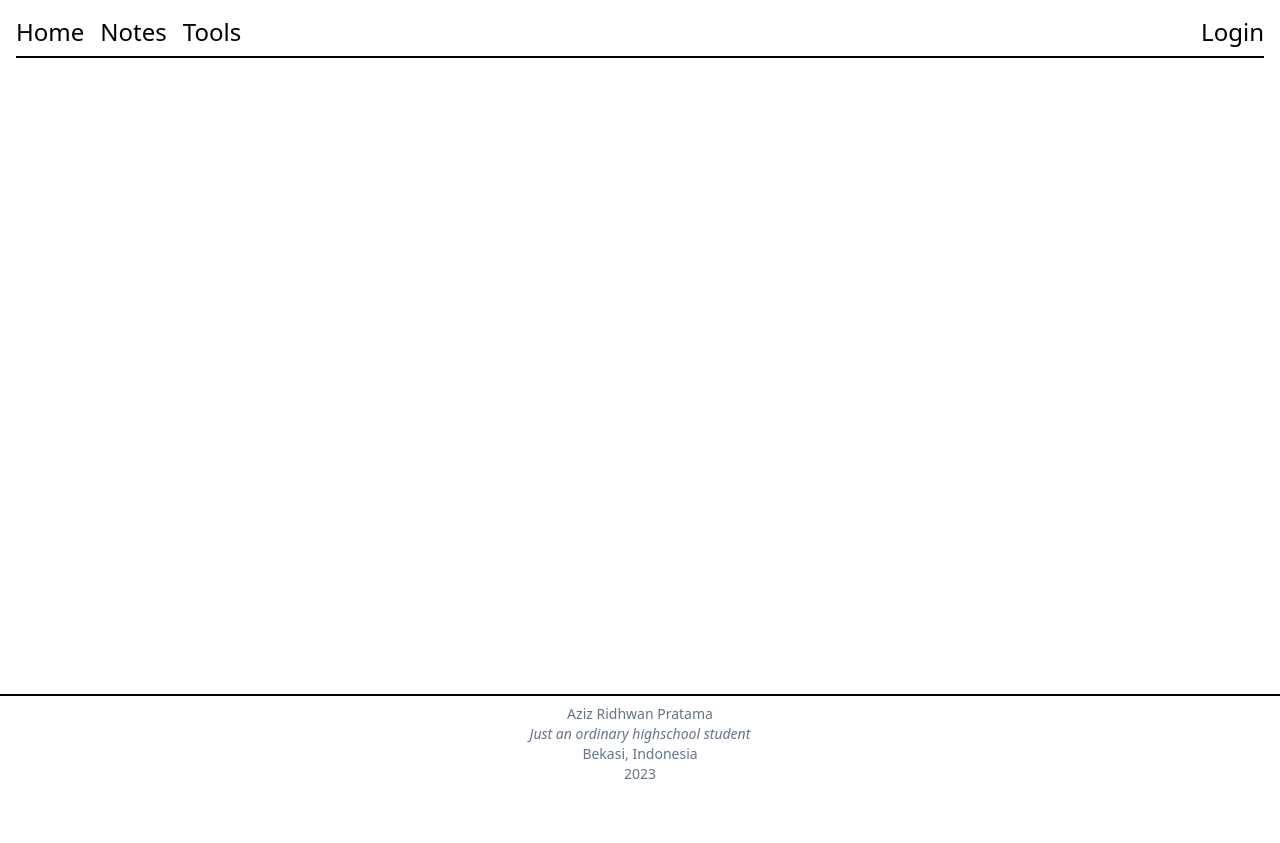
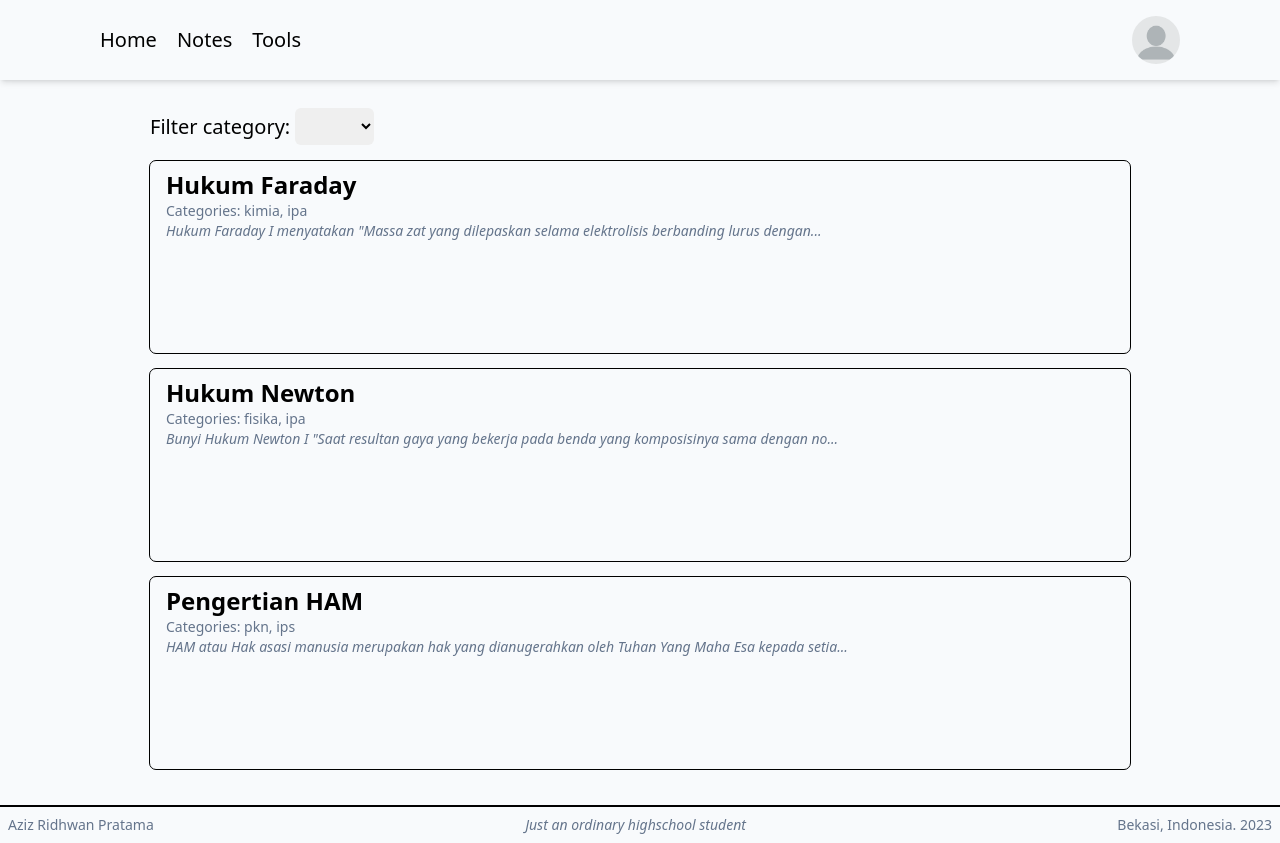
Before and after one commit to ziprawan/sekolah_beta_intensif, a Nuxt app: page /notes in a window 1280 px wide. Before the commit the page ends 800 px from the top, so only its background shows below. Built offline with nearby package versions, Linux system fonts and the light colour scheme.

Commit message:
Tugas #2: Menambahkan filter category
Fix: Perbaikan tugas #1

Signed-off-by: Aziz Ridhwan Pratama <azizpratama@gnuweeb.org>

```diff
--- /dev/null
+++ b/assets/notes.json
@@ -0,0 +1,20 @@
+[
+  {
+    "id": "2970eedf82c1140f7fe7",
+    "title": "Hukum Faraday",
+    "content": "Hukum Faraday I menyatakan \"Massa zat yang dilepaskan selama elektrolisis berbanding lurus dengan jumlah listrik yang digunakan.\"\nHukum Faraday II menyatakan \"Massa zat yang dilepaskan pada elektrolisis berbanding lurus dengan massa ekuivalen zat tersebut\"",
+    "categories": ["kimia", "ipa"]
+  },
+  {
+    "id": "70ed7caef18a9a3da992",
+    "title": "Hukum Newton",
+    "content": "Bunyi Hukum Newton I \"Saat resultan gaya yang bekerja pada benda yang komposisinya sama dengan nol, maka benda yang awalnya diam akan tetap terus diam. Kemudian benda yang awalnya bergerak lurus beraturan maka akan tetap bergerak lurus beraturan dengan kecepatan yang tetap\"\nBunyi Hukum Newton II \"Percepatan yang terjadi karena perubahan dari kecepatan pada suatu benda akan sebanding dengan resultan gaya atau jumlah gaya yang bekerja pada benda tersebut dan akan berbanding terbalik dengan massa benda\"\nBunyi Hukum Newton III \"Tiap aksi akan menimbulkan reaksi, jadi apabila suatu benda memberikan gaya pada benda lain maka benda yang mendapat gaya akan memberikan gaya kembali yang besarnya sama dengan gaya yang diterima dari benda pertama, namun arahnya akan berlawanan\"",
+    "categories": ["fisika", "ipa"]
+  },
+  {
+    "id": "58a04f6ec045f0b74698",
+    "title": "Pengertian HAM",
+    "content": "HAM atau Hak asasi manusia merupakan hak yang dianugerahkan oleh Tuhan Yang Maha Esa kepada setiap individu di bumi. Setiap orang wajib menjaga, melindungi serta menghormati haknya setiap orang.",
+    "categories": ["pkn", "ips"]
+  }
+]
--- a/components/WebFooter.vue
+++ b/components/WebFooter.vue
@@ -1,8 +1,7 @@
 <template>
-  <div class="p-4 text-sm text-center fixed left-0 bottom-0 w-full border-t-2 border-black pt-2 text-slate-500">
+  <div class="p-2 text-sm text-center bg-primary flex justify-between bottom-0 w-full border-t-2 border-black pt-2 text-slate-500">
     <div>Aziz Ridhwan Pratama</div>
     <div class="italic">Just an ordinary highschool student</div>
-    <div>Bekasi, Indonesia</div>
-    <div>2023</div>
+    <div>Bekasi, Indonesia. 2023</div>
   </div>
 </template>
--- a/components/WebHeader.vue
+++ b/components/WebHeader.vue
@@ -1,10 +1,22 @@
 <template>
-  <div class="flex justify-between text-2xl pb-2 border-black border-b-2">
-    <div class="flex space-x-4">
-      <div>Home</div>
-      <div>Notes</div>
-      <div>Tools</div>
+  <div
+    class="fixed top-0 left-0 w-[100vw] h-[70px] sm:h-[80px] shadow-md lg:px-[100px] md:px-[50px] px-[20px] flex items-center justify-between z-20 bg-slate-50">
+    <div class="flex text-xl items-center space-x-5 justify-between">
+      <div><a href="/">Home</a></div>
+      <div><a href="/notes">Notes</a></div>
+      <div><a href="/tools">Tools</a></div>
     </div>
-    <div>Login</div>
+    <!-- <div class="hover:bg-[#FF9000] bg-slate-200 text-slate-900 transition hover:text-white font-semibold px-5 py-3 rounded-full font-poppins">Login</div> -->
+    <div class="w-12 h-12 rounded-full overflow-hidden">
+      <a href="/profile"><img src="../assets/default.webp" class="object-cover hover:cursor-pointer" /></a>
+    </div>
   </div>
 </template>
+
+<script>
+export default {
+  data() {
+    return {}
+  }
+}
+</script>
--- /dev/null
+++ b/components/notes/NotesCard.vue
@@ -0,0 +1,35 @@
+<template>
+  <div>
+    <a :href="`/notes/${note.id}`">
+      <div class="font-sans mt-4 outline outline-1 rounded-md h-36 xl:h-48">
+        <div class="w-full px-4 py-2">
+          <div class="font-bold text-2xl">{{ note.title }}</div>
+          <div class="text-sm text-slate-500">Categories: {{ note.categories.join(", ") }}</div>
+          <div class="text-sm text-slate-500 text-justify whitespace-pre-line italic">
+            {{ note.content.length > 100 ? `${note.content.slice(0, 97)}...` : note.content }}
+          </div>
+        </div>
+      </div>
+    </a>
+  </div>
+</template>
+
+<script lang="ts">
+import type { PropType } from 'vue';
+
+interface Note {
+  id: string,
+  title: string,
+  content: string,
+  categories: string[]
+}
+
+export default {
+  props: {
+    note: {
+      type: Object as PropType<Note>,
+      required: true
+    }
+  }
+}
+</script>
--- a/layouts/default.vue
+++ b/layouts/default.vue
@@ -1,10 +1,14 @@
 <template>
-  <div id="app" class="p-4">
-    <WebHeader />
+  <div id="app" class="bg-primary">
+    <div class="relative min-h-[100vh]">
+      <WebHeader />
 
-    <Nuxt />
+      <div class="text-xl px-[20px] md:px-[100px] xl:px-[150px] gap-10 pt-[108px] pb-[36px] relative">
+        <Nuxt />
+      </div>
 
-    <WebFooter />
+      <WebFooter />
+    </div>
   </div>
 </template>
 
--- a/package.json
+++ b/package.json
@@ -16,7 +16,9 @@
     "@nuxtjs/axios": "^5.13.6",
     "core-js": "^3.25.3",
     "nuxt": "^2.15.8",
+    "oh-vue-icons": "^1.0.0-rc3",
     "vue": "^2.7.10",
+    "vue-demi": "^0.14.6",
     "vue-server-renderer": "^2.7.10",
     "vue-template-compiler": "^2.7.10"
   },
--- a/pages/index.vue
+++ b/pages/index.vue
@@ -1,5 +1,5 @@
 <template>
-  <div class="text-xl py-2">
+  <div>
     <div>Welcome to my website!</div>
     <div>In here you can save and share your notes.</div>
     <div>Soon!</div>
--- /dev/null
+++ b/pages/notes.vue
@@ -0,0 +1,42 @@
+<template>
+  <div>
+    <div>
+      Filter category:
+      <select id="filter" v-model="filterQuery" class="p-1 rounded-md" name="title">
+        <option value="" selected></option>
+        <option
+          v-for="category in Array.from(new Set(notes.map(n => n.categories).flat()))"
+          :key="category"
+          :value="category"
+        >{{ category }}</option>
+      </select>
+    </div>
+    <NotesCard v-for="(note, i) in filterNotes" :key="i" :note="note" />
+  </div>
+</template>
+
+<script lang="ts">
+import notes from "../assets/notes.json"
+import NotesCard from "~/components/notes/NotesCard.vue";
+
+export default {
+  components: {
+    NotesCard
+  },
+  data() {
+    return {
+      notes,
+      filterQuery: ""
+    }
+  },
+  computed: {
+    filterNotes() {
+      if (this.filterQuery) {
+        return this.notes.filter(note => note.categories.includes(this.filterQuery));
+      }
+
+      return this.notes;
+    }
+  }
+}
+</script>
--- /dev/null
+++ b/pages/profile.vue
@@ -0,0 +1,23 @@
+<template>
+  <main>
+    <div class="w-full p-5 sm:p-10 flex flex-col bg-white shadow-md rounded-2xl relative">
+      <div class="block sm:hidden text-3xl font-semibold mb-3 relative">
+        Profile
+      </div>
+      <div class="relative overflow-hidden w-36 h-36 rounded-full m-auto bg-transparent flex justify-center items-center">
+        <img src="../assets/default.webp" />
+      </div>
+      <div class="px-4 py-2 mt-2 bg-gray-100 rounded-lg">
+        <p class="font-semibold">Name</p>
+        <p>Aziz Ridhwan Pratama</p>
+      </div>
+      <div class="px-4 py-2 mt-2 bg-gray-100 rounded-lg">
+        <p class="font-semibold">Username</p>
+        <p>ridhwan_aziz</p>
+      </div>
+      <button class="py-3 px-4 mt-3 bg-gray-100 hover:bg-slate-950 hover:text-white transition w-fit rounded-lg font-semibold flex items-center gap-1">
+        Log Out
+      </button>
+    </div>
+  </main>
+</template>
--- /dev/null
+++ b/pages/tools.vue
@@ -0,0 +1,6 @@
+<template>
+  <div>
+    <div>Some awesome tools will be avalable soon!</div>
+    <div><i>Insya Allah</i></div>
+  </div>
+</template>
--- a/tailwind.config.js
+++ b/tailwind.config.js
@@ -8,7 +8,11 @@ module.exports = {
     './nuxt.config.{js,ts}',
   ],
   theme: {
-    extend: {},
+    extend: {
+      backgroundColor: {
+        primary: 'rgb(248, 250, 252)',
+      },
+    },
   },
   plugins: [],
 }
--- a/tsconfig.json
+++ b/tsconfig.json
@@ -15,6 +15,7 @@
       "~/*": ["./*"],
       "@/*": ["./*"]
     },
+    "resolveJsonModule": true,
     "types": ["@nuxt/types", "@nuxtjs/axios", "@types/node"]
   },
   "exclude": ["node_modules", ".nuxt", "dist"]
```
Also changed, not shown: assets/default.webp (added), 1 other file (tests, documents, lock files or other folders).
